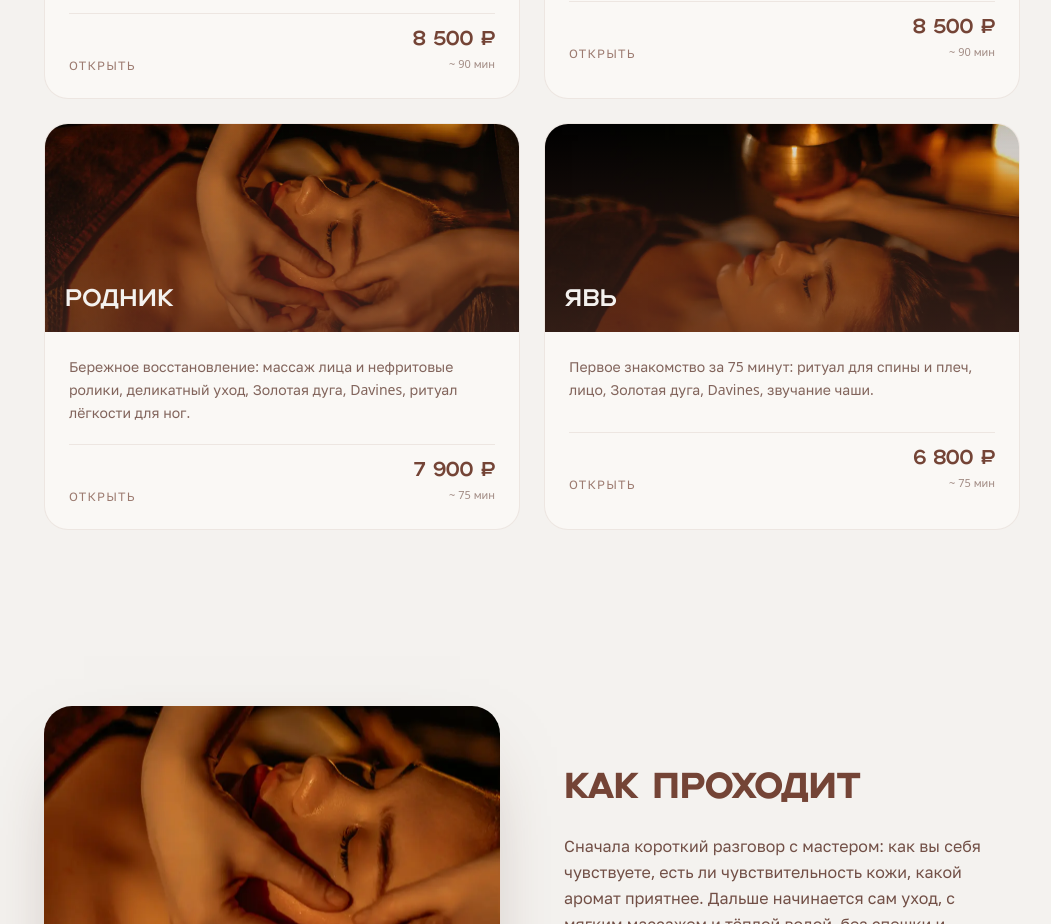
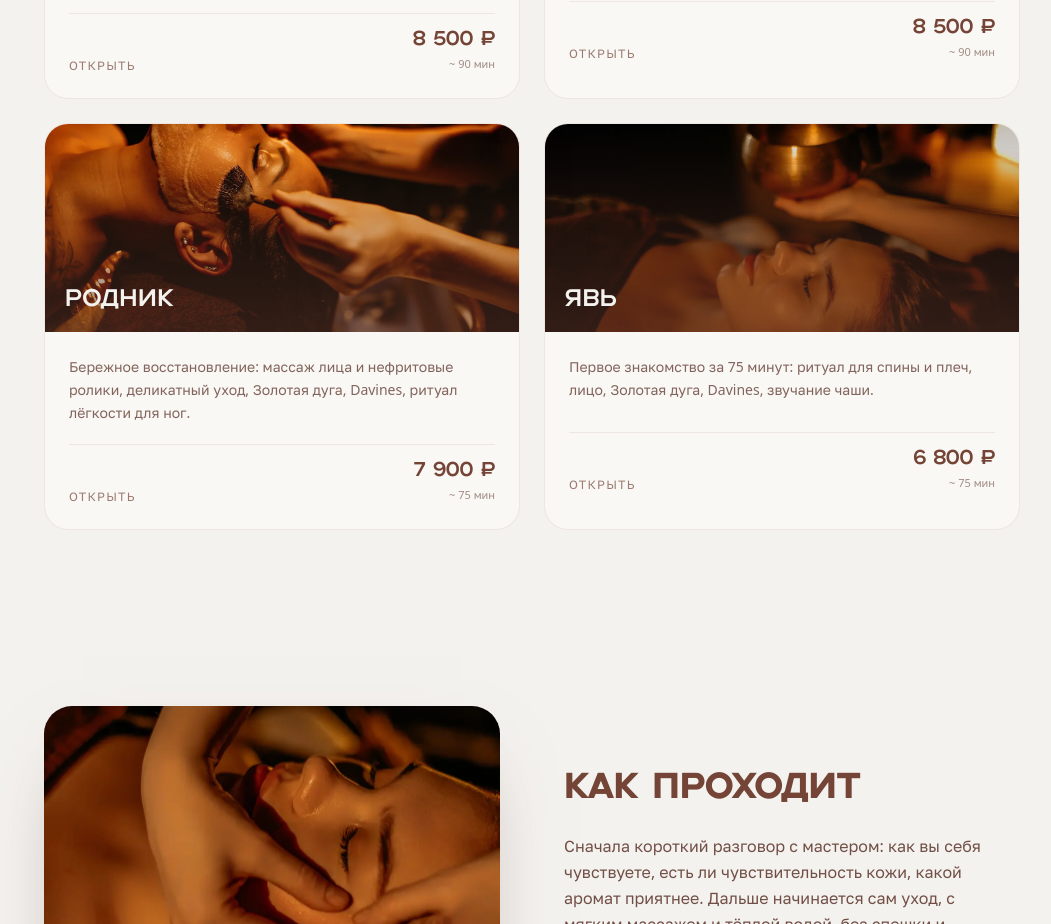
Before and after one commit to Denis02861/istova-site, a Next.js app: page /massazh-golovy in a window 1280 px wide. Shown: the part 3300-4224 px from the top of the page, without its empty margins (108-1159 px from the left). Built offline with nearby package versions, Linux system fonts and the light colour scheme.

Commit message:
[agent] без повторов кадров на страницах про голову

```diff
--- a/app/massazh-golovy/page.tsx
+++ b/app/massazh-golovy/page.tsx
@@ -19,7 +19,7 @@ const HEAD_PROGRAMS = programs.filter((p) => SLUGS.includes(p.slug));
 const PHOTOS: Record<string, string> = {
   "zarya-volosy": "/gallery/2026-11/kamennaya-maska.webp",
   "sumerki-volosy": "/gallery/2026-11/duga.webp",
-  "rodnik": "/gallery/2026-11/massazh-litsa-2.webp",
+  "rodnik": "/gallery/2026-11/ochishchenie-litsa.webp",
   "yav": "/gallery/2026-11/poyushchaya-chasha.webp",
 };
 
--- a/app/yaponskoe-spa-dlya-golovy/page.tsx
+++ b/app/yaponskoe-spa-dlya-golovy/page.tsx
@@ -23,7 +23,7 @@ const HEAD_PROGRAMS = programs.filter((p) => SLUGS.includes(p.slug));
 
 const PHOTOS: Record<string, string> = {
   "zarya-volosy": "/gallery/2026-11/kamennaya-maska.webp",
-  "sumerki-volosy": "/gallery/2026-11/duga.webp",
+  "sumerki-volosy": "/gallery/2026-11/duga-greben.webp",
   "rodnik": "/gallery/2026-11/massazh-litsa-2.webp",
   "yav": "/gallery/2026-11/poyushchaya-chasha.webp",
 };
```
